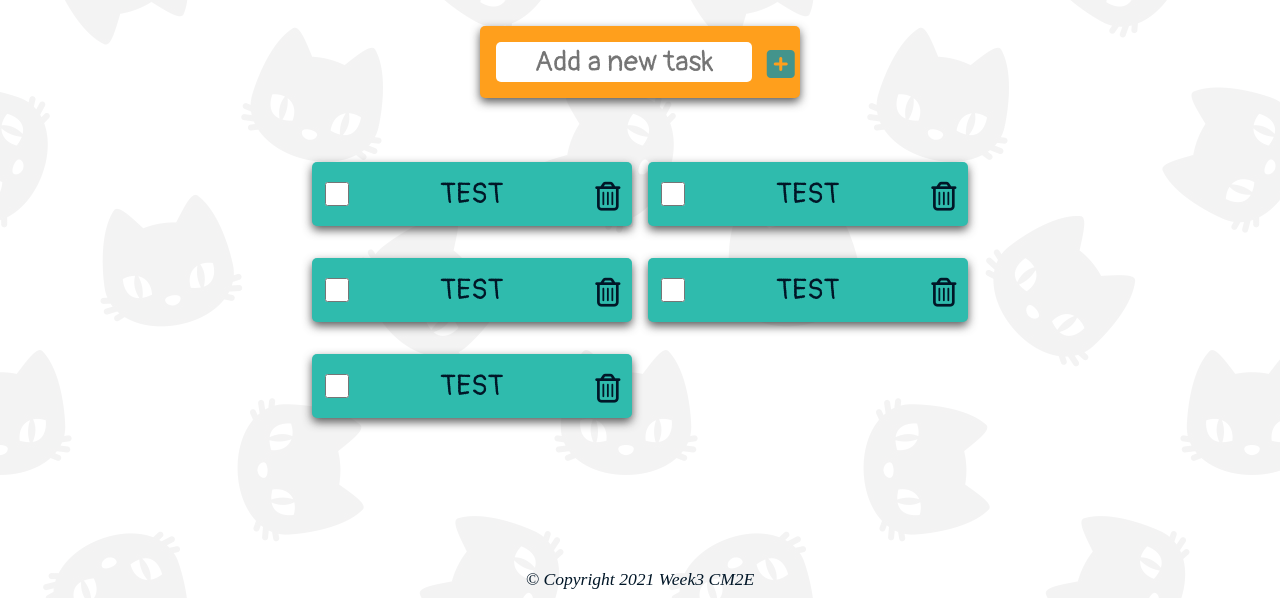
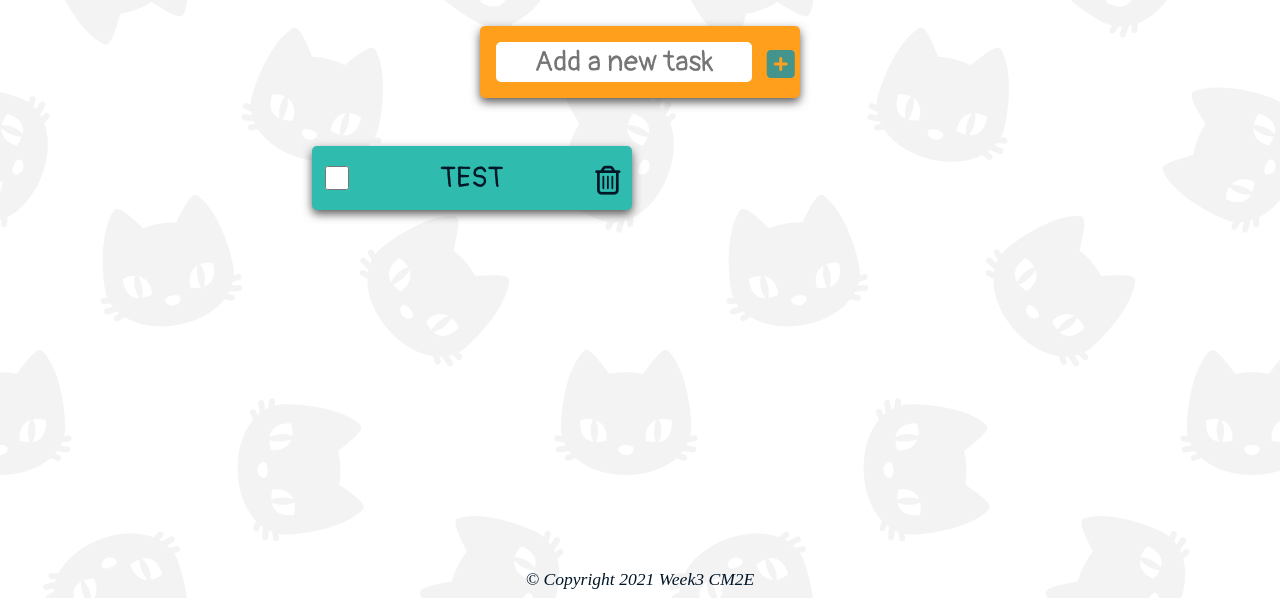
Before and after one commit to fac21/week3-catalog-EM2C, a plain HTML site: page index.html in a window 1280 px wide. Shown: the part 202-800 px from the top of the page. Drawn offline with Linux system fonts and the light colour scheme.

Commit message:
successfully merge CSS and JS class changes

```diff
--- a/index.html
+++ b/index.html
@@ -25,44 +25,12 @@
         <form class="input-box center box-shadow bord-rad">
             <label for="addList"></label>
             <input type="text" name="addList" id="addList" placeholder = 'Add a new task' class="font-lg bord-rad">
-            <button type="submit" value="add" aria-label="Add new task">
+            <button id="submit" type="submit" value="add" aria-label="Add new task">
                 <i class="fas fa-plus-square fa-2x"></i>
             </button>
         </form>
 
         <ul class="listItemsContainer stack-md">
-
-            <li class="listItem center box-shadow bord-rad font-lg">
-                <label for="" class="abs-pos"></label>
-                <input type="checkbox" class="checkbox" id = ''></input>
-                <p class="task">TEST
-                </p>
-                <i class="fa fa-trash-o" ></i>
-            </li>
-
-            <li class="listItem center box-shadow bord-rad font-lg">
-                <label for="" class="abs-pos"></label>
-                <input type="checkbox" class="checkbox" id = ''></input>
-                <p class="task">TEST
-                </p>
-                <i class="fa fa-trash-o" ></i>
-            </li>
-
-            <li class="listItem center box-shadow bord-rad font-lg">
-                <label for="" class="abs-pos"></label>
-                <input type="checkbox" class="checkbox" id = ''></input>
-                <p class="task">TEST
-                </p>
-                <i class="fa fa-trash-o" ></i>
-            </li>
-
-            <li class="listItem center box-shadow bord-rad font-lg">
-                <label for="" class="abs-pos"></label>
-                <input type="checkbox" class="checkbox" id = ''></input>
-                <p class="task">TEST
-                </p>
-                <i class="fa fa-trash-o" ></i>
-            </li>
 
             <li class="listItem center box-shadow bord-rad font-lg">
                 <label for="" class="abs-pos"></label>
--- a/script.js
+++ b/script.js
@@ -11,6 +11,11 @@ function addNewTask() {
         let newli = document.createElement('li');
         listContainer.appendChild(newli);
         newli.classList.add('listItem');
+        newli.classList.add('center');
+        newli.classList.add('box-shadow');
+        newli.classList.add('bord-rad');
+        newli.classList.add('font-lg');
+
         newli.setAttribute("id", `li${liID}`);
         console.log(newli)
 
@@ -18,8 +23,8 @@ function addNewTask() {
 
       newli.insertAdjacentHTML('beforeend', ` <input id="input${liID}" type="checkbox" class="checkbox"></input>
       <label for="input${liID}">${newtask}</label>`);
- button = document.createElement('button');
- button.setAttribute("onclick", `deletTask(this)`)
+    button = document.createElement('button');
+    button.setAttribute("onclick", `deletTask(this)`)
     button.insertAdjacentHTML('beforeend',`<i class="fa fa-trash-o" ></i>`)
     newli.appendChild(button).classList.add("trash");
 
```
